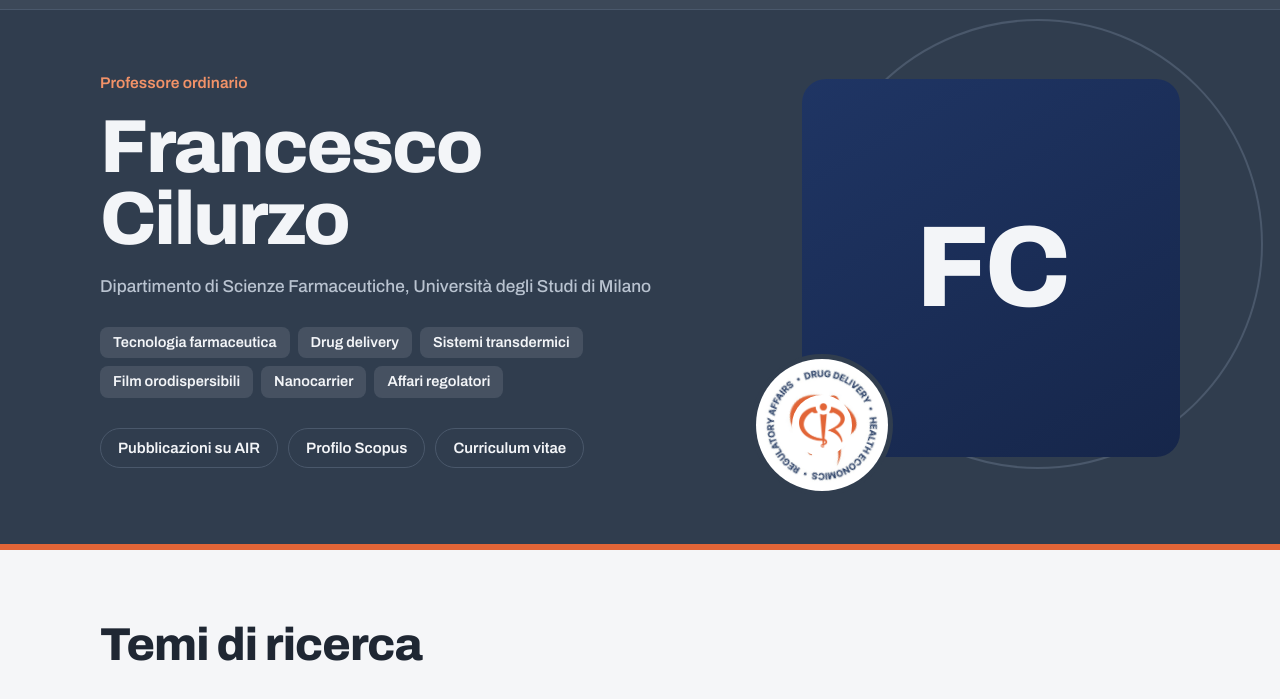
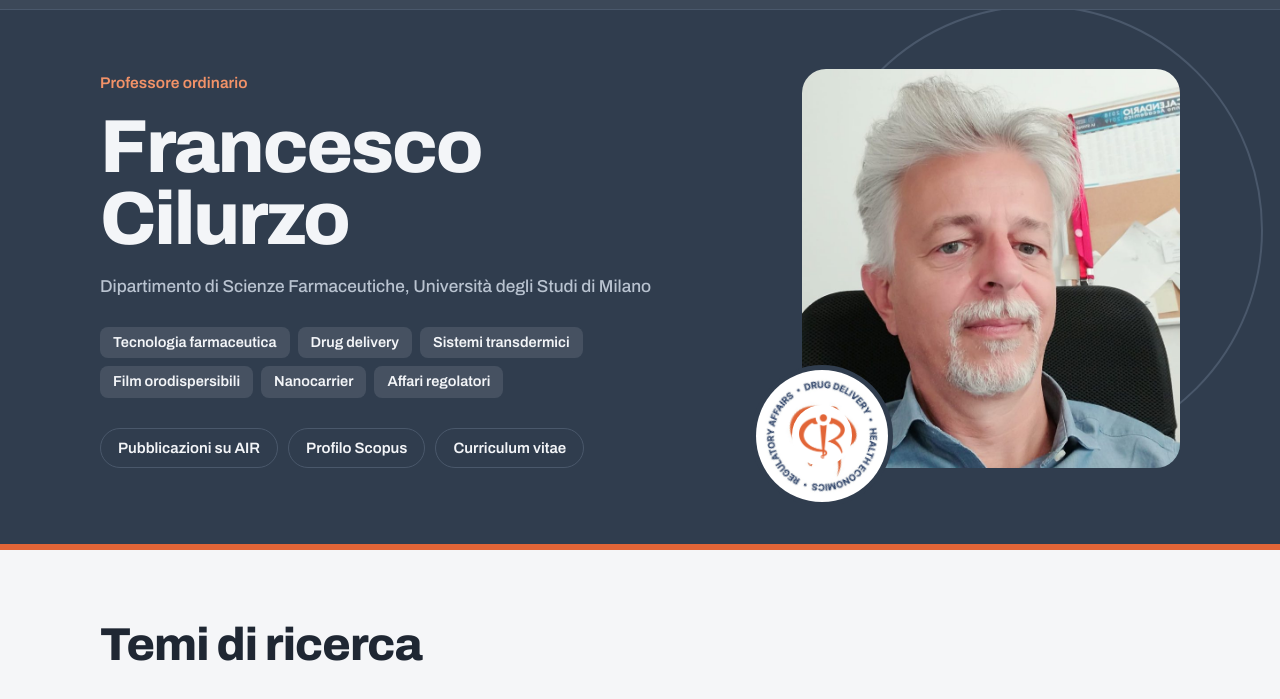
Before and after one commit to andreamarcellusi/ddrug-sito, a plain HTML site: page docs/francesco-cilurzo.html in a window 1280 px wide. Shown: the part 101-800 px from the top of the page. Drawn offline with Linux system fonts and the light colour scheme.

Commit message:
Anteprima Cilurzo: foto dal vecchio sito
Co-Authored-By: Claude Opus 5.5 <noreply@anthropic.com>
Claude-Session: https://claude.ai/code/session_012JoVjxQ91GDCJXyYyQXdPC

```diff
--- a/docs/francesco-cilurzo.html
+++ b/docs/francesco-cilurzo.html
@@ -500,11 +500,11 @@ aside .blk p{font-family:var(--display);font-weight:600;font-size:1.02rem;overfl
 
       </ul>
     </div>
-    <figure class="pf-foto pf-mono" aria-hidden="true">
-      <div class="mono">FC</div>
-      <div class="seal"><img src="assets/ddrug-ring.jpg" alt=""></div>
+
+    <figure class="pf-foto">
+      <img class="ph" src="assets/persone/cilurzo-francesco.jpg" alt="Ritratto di Francesco Cilurzo" width="853" height="900">
+      <div class="seal" aria-hidden="true"><img src="assets/ddrug-ring.jpg" alt=""></div>
     </figure>
-
   </div>
 </div>
 
```
Also changed, not shown: assets/persone/cilurzo-francesco.jpg (added), docs/assets/persone/cilurzo-francesco.jpg (added), 1 other file.
